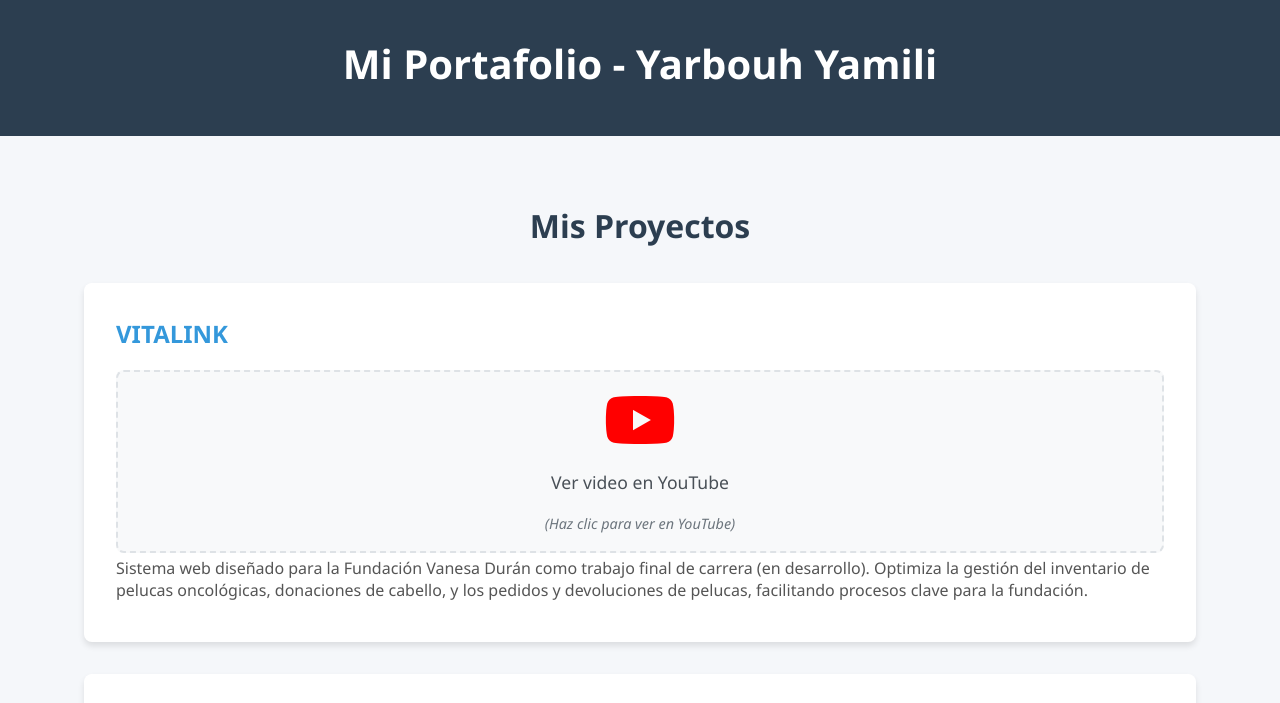
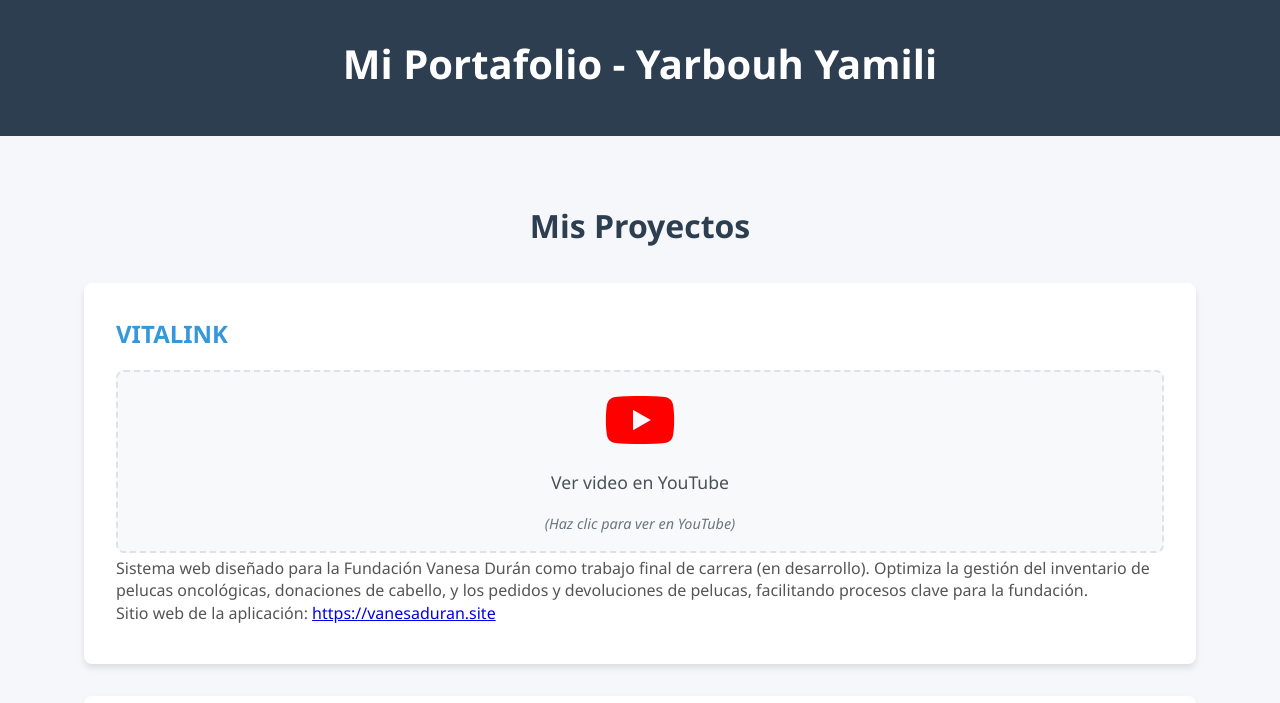
Before and after one commit to yamili19/mi-portafolio, a plain HTML site: page index.html in a window 1280 px wide. Shown: the top 703 px of the page. Drawn offline with Linux system fonts and the light colour scheme.

Commit message:
add pag vitalink

```diff
--- a/index.html
+++ b/index.html
@@ -31,6 +31,9 @@
                 </div>
                 <p class="project-description">
                     Sistema web diseñado para la Fundación Vanesa Durán como trabajo final de carrera (en desarrollo). Optimiza la gestión del inventario de pelucas oncológicas, donaciones de cabello, y los pedidos y devoluciones de pelucas, facilitando procesos clave para la fundación.
+                    <br>
+                    Sitio web de la aplicación:
+                    <a href="https://vanesaduran.site" target="_blank" rel="noopener noreferrer">https://vanesaduran.site</a>
                 </p>
             </div>
 
```
